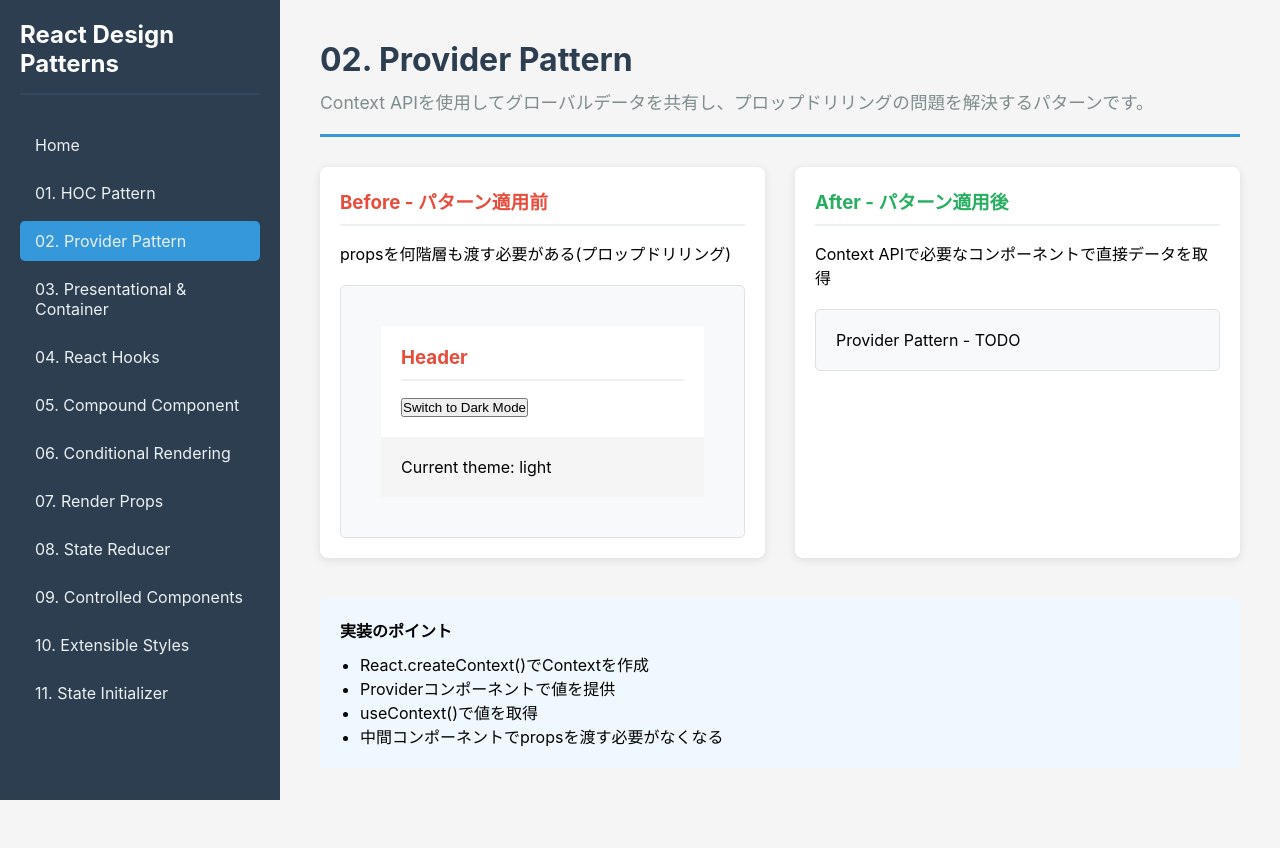
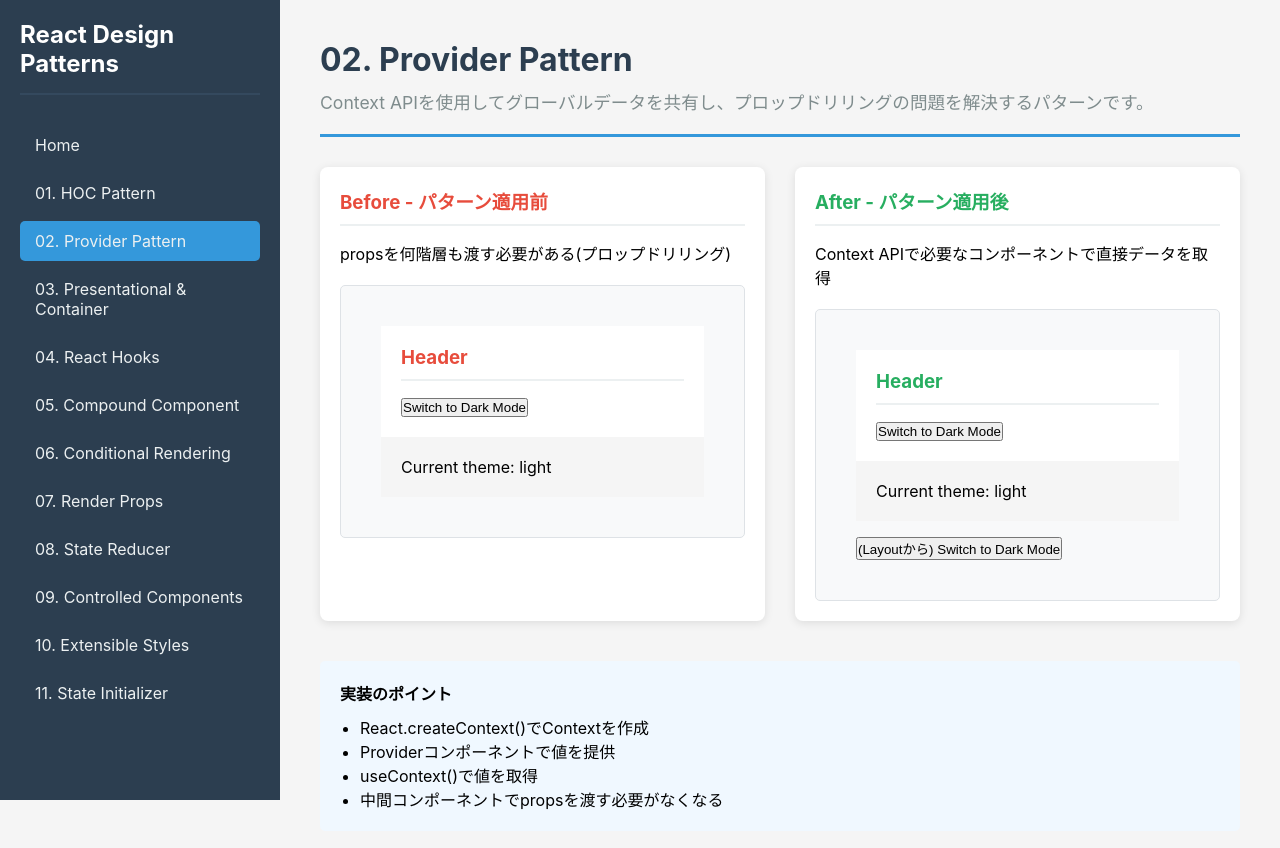
Before and after one commit to ekity1002/React-Design-Pattern-Practice, a React (Vite) app: page /provider in a window 1280 px wide. Shown: the top 848 px of the page. Before the commit the page ends 808 px from the top, so only its background shows below. Built offline with nearby package versions, Linux system fonts and the light colour scheme; the HTML template or start-up script is replaced by a standard one.

Commit message:
provider

```diff
--- a/src/patterns/02-provider/After.tsx
+++ b/src/patterns/02-provider/After.tsx
@@ -7,9 +7,118 @@
 // 3. useContextフックでthemeとtoggleThemeを取得
 // 4. プロップドリリングを解消
 
-function App() {
-  // TODO: ThemeProviderでラップ
-  return <div>Provider Pattern - TODO</div>
+
+import React, {
+  createContext,
+  useContext,
+  useState
+} from 'react'
+
+
+type Theme = 'light' | 'dark'
+
+type ThemeContextValue = {
+  theme: Theme
+  toggleTheme: () => void
 }
 
+interface ContentProps {
+  theme: Theme
+}
+
+type ThemeContextType = {
+  theme: Theme
+  toggleTheme: () => void
+}
+
+const ThemeContext = createContext<ThemeContextValue | undefined>(undefined)
+
+function useTheme() {
+  const context = useContext(ThemeContext)
+  if (!context) {
+    throw new Error('useTheme must be used within a ThemeProvider')
+  }
+  return context
+}
+
+function ThemeProvider({ children }: { children: React.ReactNode }) {
+  const [theme, setTheme] = useState<Theme>('light')
+  const toggleTheme = () => {
+    setTheme(prev => prev === 'light' ? 'dark' : 'light')
+  }
+  return (
+    <ThemeContext.Provider value={{ theme, toggleTheme }}>
+      {children}
+    </ThemeContext.Provider>
+  )
+}
+
+function App() {
+  return (
+    <ThemeProvider>
+      <Layout />
+    </ThemeProvider>
+  )
+}
+
+
+function Layout() {
+  const {theme, toggleTheme} = useTheme()
+  return (
+    <div style={{ padding: '20px' }}>
+      <Header />
+      <Content />
+      <div style={{ marginTop: '16px' }}>
+        <button onClick={toggleTheme}>
+          (Layoutから) Switch to {theme === 'light' ? 'Dark' : 'Light'} Mode
+        </button>
+      </div>
+    </div>
+  )
+}
+
+function Header() {
+  const { theme } = useTheme()
+
+  return (
+    <header
+      style={{
+        padding: '20px',
+        backgroundColor: theme === 'light' ? '#fff' : '#333',
+        color: theme === 'light' ? '#000' : '#fff',
+      }}
+    >
+      <h3>Header</h3>
+      <ThemeButton />
+    </header>
+  )
+}
+
+function ThemeButton() {
+  const { theme, toggleTheme } = useTheme()
+
+  return (
+    <button onClick={toggleTheme}>
+      Switch to {theme === 'light' ? 'Dark' : 'Light'} Mode
+    </button>
+  )
+}
+
+function Content() {
+  const { theme } = useTheme()
+
+  return (
+    <div
+      style={{
+        padding: '20px',
+        backgroundColor: theme === 'light' ? '#f5f5f5' : '#555',
+        color: theme === 'light' ? '#000' : '#fff',
+      }}
+    >
+      <p>Current theme: {theme}</p>
+    </div>
+  )
+}
+
+
 export default App
```
